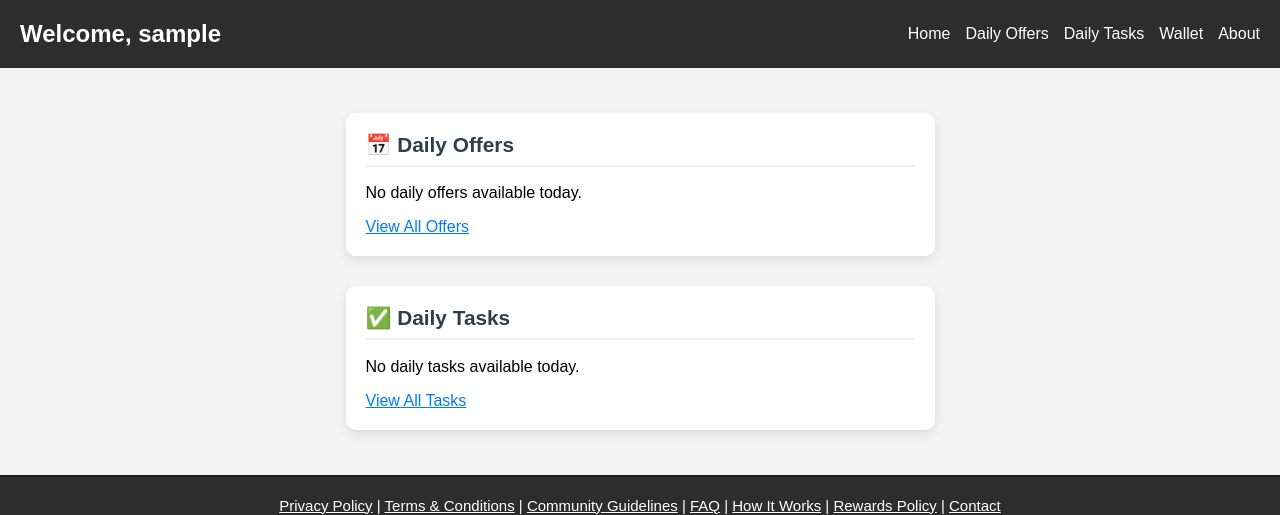
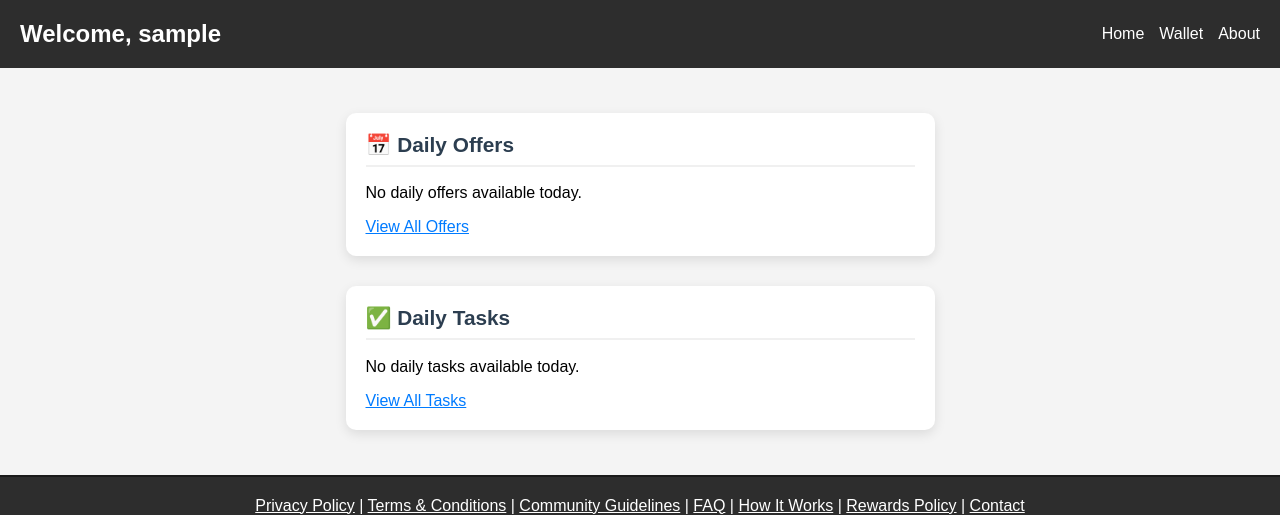
Before and after one commit to Abdulasees/sbquest, a Django app: page / in a window 1280 px wide. Shown: the top 515 px of the page. Run offline with Django 5.2, Linux system fonts and the light colour scheme; the visitor is signed in with stand-in values (Sample User, id 1).

```diff
--- a/templates/base_public.html
+++ b/templates/base_public.html
@@ -95,7 +95,6 @@
             transition: background 0.3s;
         }
 
-        /* Footer */
         footer {
             background-color: #2d2d2d;
             color: #fff;
@@ -104,17 +103,11 @@
             border-top: 2px solid #1a1a1a;
         }
 
-        .footer-links {
-            margin-bottom: 8px;
-            font-size: 15px;
-        }
-
         .copyright {
             font-size: 14px;
             color: #ccc;
         }
 
-        /* Mobile Responsive */
         @media (max-width: 768px) {
             .container {
                 flex-direction: column;
@@ -137,8 +130,8 @@
     <h1>Welcome, {{ user.username }}</h1>
     <div class="nav">
         <a href="/" style="color:#fff;">Home</a>
-        <a href="/offers/" style="color:#fff;">Daily Offers</a>
-        <a href="/tasks/" style="color:#fff;">Daily Tasks</a>
+        <!-- <a href="/offers/" style="color:#fff;">Daily Offers</a>
+        <a href="/tasks/" style="color:#fff;">Daily Tasks</a> -->
         <a href="/wallet/" style="color:#fff;">Wallet</a>
         <a href="/about/" style="color:#fff;">About</a>
     </div>
@@ -149,11 +142,11 @@
     <div class="box" id="daily-offers">
         <h2>📅 Daily Offers</h2>
         {% if offers %}
-            <ul>
+            <!-- <ul>
                 {% for offer in offers %}
                     <li>{{ offer.title }}</li>
                 {% endfor %}
-            </ul>
+            </ul> -->
         {% else %}
             <p>No daily offers available today.</p>
         {% endif %}
@@ -164,11 +157,11 @@
     <div class="box" id="daily-tasks">
         <h2>✅ Daily Tasks</h2>
         {% if tasks %}
-            <ul>
+            <!-- <ul>
                 {% for task in tasks %}
                     <li>{{ task.title }}</li>
                 {% endfor %}
-            </ul>
+            </ul> -->
         {% else %}
             <p>No daily tasks available today.</p>
         {% endif %}
@@ -176,7 +169,6 @@
     </div>
 </div>
 
-<!-- Footer -->
 <footer>
     <div class="footer-links">
         <a href="/privacy-policy/" style="color:#fff; text-decoration:underline;">Privacy Policy</a> |
```
